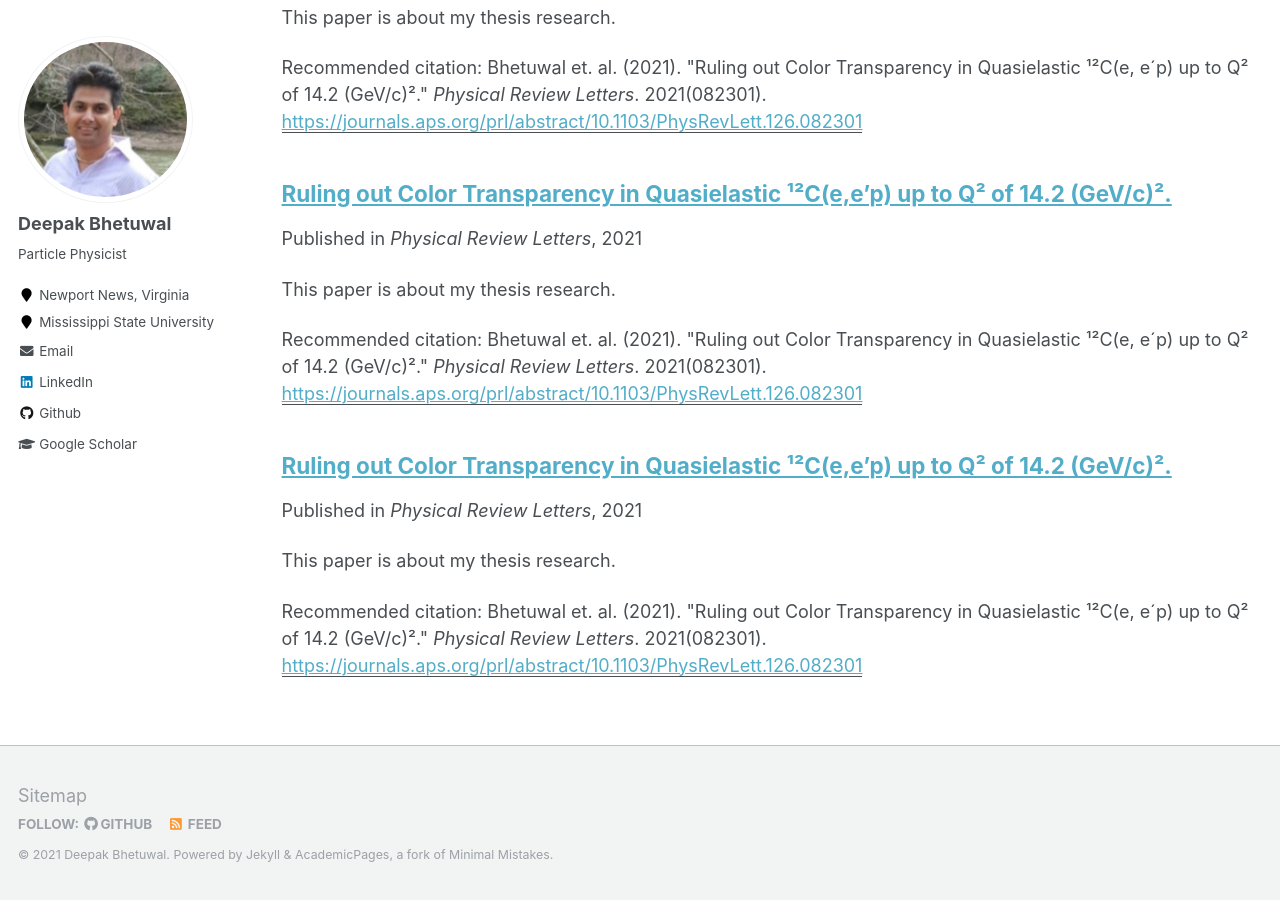
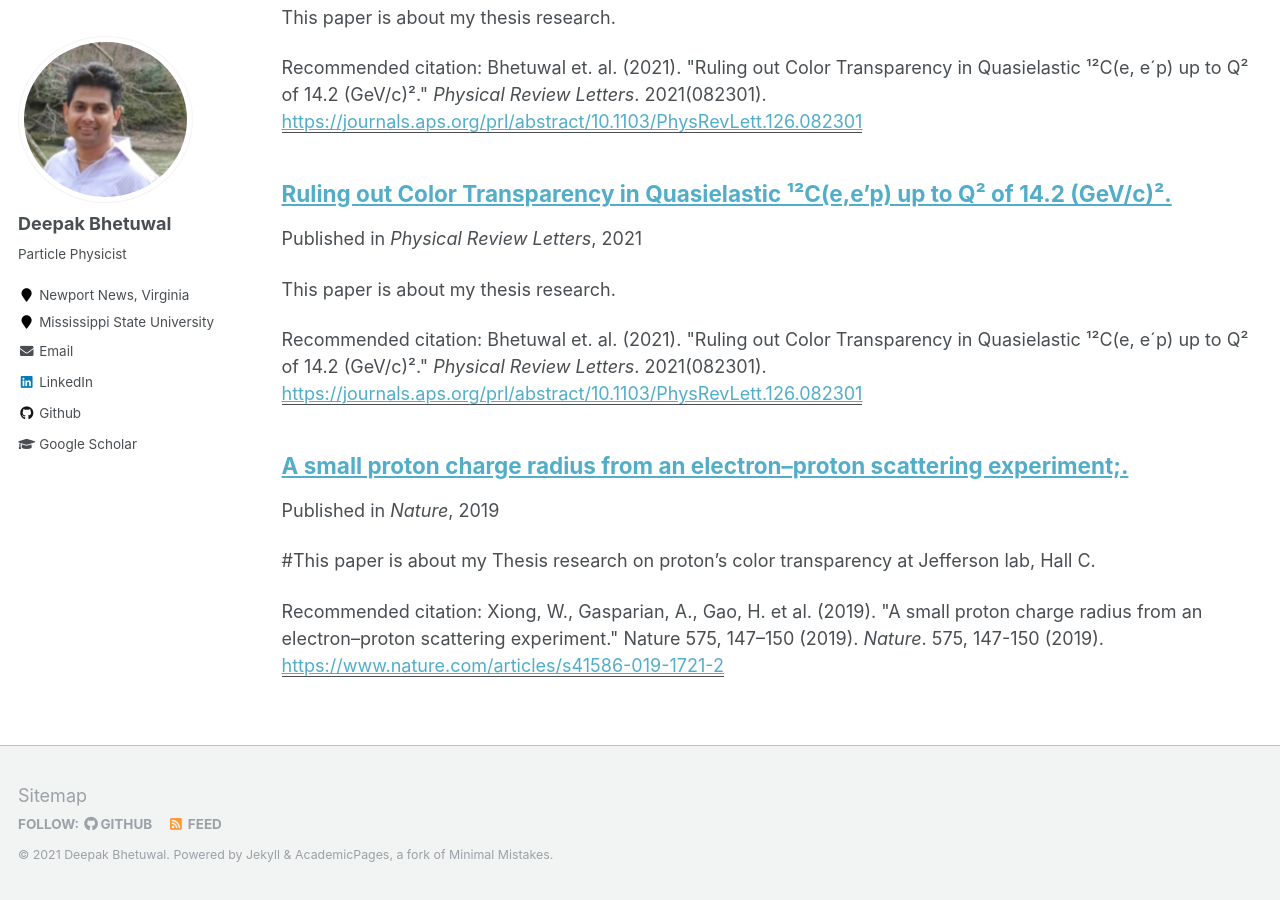
Before and after one commit to dkb208/dkb208.github.io, a Jekyll site: the page built from _pages/publications.md, in a window 1280 px wide and 900 px high, scrolled down 1098 px. Built offline with Jekyll 4.4.1, drawn with Linux system fonts in a browser that asks for light colours.

Commit message:
Update 2010-10-01-paper-title-number-2.md

```diff
--- a/_publications/2010-10-01-paper-title-number-2.md
+++ b/_publications/2010-10-01-paper-title-number-2.md
@@ -1,15 +1,15 @@
 ---
-title: "Ruling out Color Transparency in Quasielastic &sup1;&sup2;C(e,e'p) up to Q&sup2; of 14.2 (GeV/c)&sup2;."
+title: "A small proton charge radius from an electron–proton scattering experiment;."
 collection: publications
-permalink: /publication/2015-10-01-paper-title-number-3
-excerpt: 'This paper is about my thesis research.'
-date: 2021-02-23.
-venue: 'Physical Review Letters'
-paperurl: 'https://journals.aps.org/prl/abstract/10.1103/PhysRevLett.126.082301'
-citation: 'Bhetuwal et. al. (2021). &quot;Ruling out Color Transparency in Quasielastic &sup1;&sup2;C(e&comma; e&acute;p) up to Q&sup2; of 14.2 (GeV/c)&sup2;.&quot; <i>Physical Review Letters</i>. 2021(082301).'
+permalink: /publication/2015-10-01-paper-title-number-2
+#excerpt: 'This paper is about my thesis research.'
+date: 2019-11-06.
+venue: 'Nature'
+paperurl: 'https://www.nature.com/articles/s41586-019-1721-2'
+citation: 'Xiong, W., Gasparian, A., Gao, H. et al. (2019). &quot;A small proton charge radius from an electron–proton scattering experiment.&quot; Nature 575, 147–150 (2019). <i>Nature</i>. 575, 147-150 (2019).'
 ---
-This paper is about my Thesis research on proton's color transparency at Jefferson lab, Hall C.
+#This paper is about my Thesis research on proton's color transparency at Jefferson lab, Hall C.
 
-[Download paper here](https://journals.aps.org/prl/abstract/10.1103/PhysRevLett.126.082301)
+[Download paper here](https://www.osti.gov/servlets/purl/1599193)
 
-Recommended citation: Bhetuwal et. al. (2021). &quot;Ruling out Color Transparency in Quasielastic &sup1;&sup2;C(e&comma; e&acute;p) up to Q&sup2; of 14.2 (GeV/c)&sup2;.&quot; <i>Physical Review Letters</i>. 126(082301).
+Recommended citation: Xiong, W., Gasparian, A., Gao, H. et al. (2019). &quot;A small proton charge radius from an electron–proton scattering experiment.&quot; Nature 575, 147–150 (2019). <i>Nature</i>. 575, 147-150 (2019).
```
